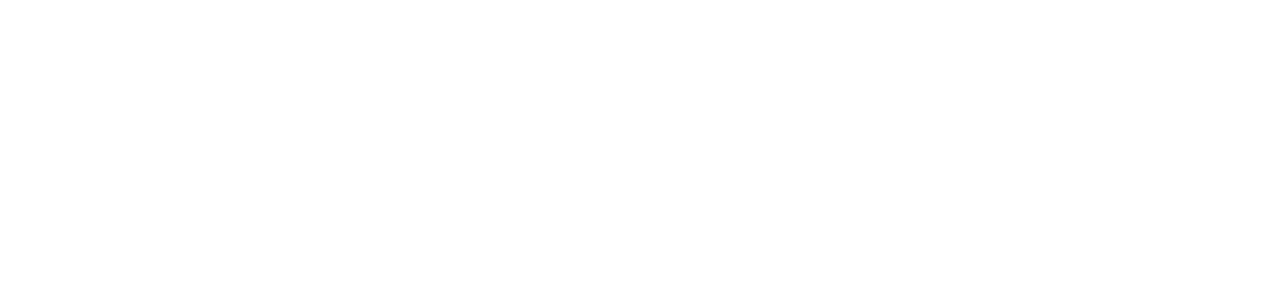
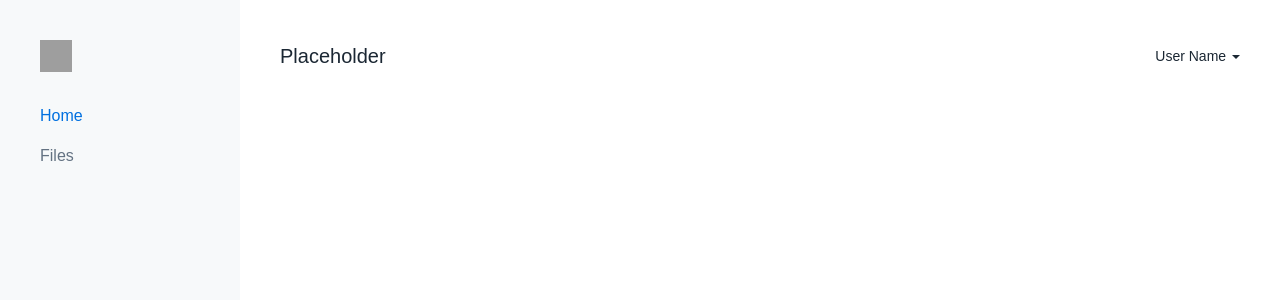
Before and after one commit to asbharadiya/dropbox_client, a React (Create React App) app: page /home in a window 1280 px wide. Shown: the top 300 px of the page. Built offline with nearby package versions, Linux system fonts and the light colour scheme; grey boxes are pictures that could not be loaded.

Commit message:
homepage UI (in progress)
landing page UI complete, home page UI with layout components

```diff
--- a/package.json
+++ b/package.json
@@ -4,6 +4,7 @@
   "private": true,
   "dependencies": {
     "react": "^16.0.0",
+    "react-bootstrap": "^0.31.3",
     "react-dom": "^16.0.0",
     "react-redux": "^5.0.6",
     "react-router-dom": "^4.2.2",
--- a/public/index.html
+++ b/public/index.html
@@ -20,7 +20,7 @@
       work correctly both with client-side routing and a non-root public URL.
       Learn how to configure a non-root public URL by running `npm run build`.
     -->
-    <title>React App</title>
+    <title>Dropbox</title>
   </head>
   <body>
     <noscript>
--- a/src/App.css
+++ b/src/App.css
@@ -1,4 +1,44 @@
-/*** LANDING PAGE ***/
+/*GLOBAL*/
+
+html {
+  overflow-y: scroll;
+}
+
+body {
+  font-size: 13px;
+  background-color: #fff;
+  min-height: 100%;
+  margin: 0;
+  padding: 0;
+  color: #3d464d;
+}
+
+a {
+  color: #2895F1;
+  cursor: pointer;
+}
+
+a:hover {
+  color: #2895F1;
+}
+
+.btn-dropbox {
+  background-color: #007ee5;
+  background-image: -webkit-gradient(linear, left top, left bottom, from(#168add), to(#007ee5));
+  background-image: linear-gradient(#168add, #007ee5);
+  border: 1px solid #0c6ebe;
+  color: white;
+  font-size: 13px;
+  font-weight: 600;
+  padding: 6px 16px;
+}
+
+.btn-dropbox:hover {
+  background: -webkit-gradient(linear, left top, left bottom, from(#168eef), to(#007ee5));
+  background: linear-gradient(#168eef, #007ee5);
+}
+
+/*LANDING PAGE*/
 
 .landing-page header {
   top: 0;
@@ -48,7 +88,11 @@
 .landing-page .page-content {
   text-align: center;
   min-height: 425px;
-  margin-top: 126px;
+  padding-bottom: 50px;
+}
+
+.landing-page .page-content .page-inner-content {
+  padding-top: 126px;
 }
 
 .landing-page .page-content .landing-img-container {
@@ -61,6 +105,7 @@
   height: 300px;
   margin-top: 80px;
   margin-right: 100px;
+  margin-bottom: 80px;
 }
 
 .landing-page .page-content .form-container {
@@ -84,7 +129,6 @@
 }
 
 .landing-page .page-content .form-container .signin-form .form-header .subscript {
-  font-size: 13px;
   text-align: right;
   margin: 0px;
 }
@@ -96,3 +140,180 @@
 .landing-page .page-content .form-container .signin-form .form-body .form-group {
   margin-bottom: 30px;
 }
+
+.landing-page .page-content .form-container .signin-form .form-body .form-group.btn-container {
+  margin-bottom: 0px;
+  text-align: right;
+}
+
+.landing-page .page-content .form-container .signup-form {
+
+}
+
+.landing-page .page-content .form-container .signup-form .form-header {
+  margin-bottom: 30px;
+}
+
+.landing-page .page-content .form-container .signup-form .form-header .title {
+  font-size: 18px;
+  margin: 0px;
+  text-align: left;
+}
+
+.landing-page .page-content .form-container .signup-form .form-header .subscript {
+  text-align: right;
+  margin: 0px;
+}
+
+.landing-page .page-content .form-container .signup-form .form-body {
+
+}
+
+.landing-page .page-content .form-container .signup-form .form-body .form-group {
+  margin-bottom: 30px;
+}
+
+.landing-page .page-content .form-container .signup-form .form-body .form-group.btn-container {
+  margin-bottom: 0px;
+  text-align: right;
+}
+
+/*DASHBOARD*/
+.dashboard-page {
+
+}
+
+.dashboard-page .sidebar-panel {
+  width: 240px;
+  position: fixed;
+  top: 0px;
+  left: 0px;
+  height: 100vh;
+  background: #F7F9FA;
+}
+
+.dashboard-page .sidebar-panel .sidebar-panel-container {
+  position: absolute;
+  top: 0;
+  bottom: 0px;
+  padding: 40px 40px 0 40px;
+  width: 100%;
+}
+
+.dashboard-page .sidebar-panel .sidebar-panel-container .logo-container {
+  margin-bottom: 24px;
+}
+
+.dashboard-page .sidebar-panel .sidebar-panel-container .logo-container .logo-icon {
+  width: 32px;
+  height: 32px;
+}
+
+.dashboard-page .sidebar-panel .sidebar-panel-container .nav-container {
+
+}
+
+.dashboard-page .sidebar-panel .sidebar-panel-container .nav-container ul {
+  list-style: none;
+  padding: 0px;
+  margin: 0px;
+}
+
+.dashboard-page .sidebar-panel .sidebar-panel-container .nav-container ul li {
+  height: 40px;
+  padding: 12px 0px;
+}
+
+.dashboard-page .sidebar-panel .sidebar-panel-container .nav-container ul li a {
+  font-size: 16px;
+  line-height: 16px;
+  text-decoration: none;
+  color: #637282;
+}
+
+.dashboard-page .sidebar-panel .sidebar-panel-container .nav-container ul li a:hover {
+  opacity: .8;
+}
+
+.dashboard-page .sidebar-panel .sidebar-panel-container .nav-container ul li a.active {
+  color: #0070E0;
+}
+
+.dashboard-page .page-content {
+  min-height: 425px;
+  padding-left: 240px;
+}
+
+.dashboard-page .page-content header {
+  position: fixed;
+  left: 240px;
+  right: 0px;
+  background: #fff;
+  padding: 40px 40px 0 40px;
+  height: 96px;
+}
+
+.dashboard-page .page-content header .page-title-container {
+  float: left;
+}
+
+.dashboard-page .page-content header .page-title-container h1 {
+  font-size: 20px;
+  line-height: 32px;
+  padding: 0;
+  margin: 0;
+  color: #1B2733;
+}
+
+.dashboard-page .page-content header .topnav-container {
+  float: right;
+}
+
+.dashboard-page .page-content header .topnav-container .nav {
+  height: 32px;
+  margin: 0px;
+  padding: 0px;
+  list-style: none;
+  line-height: 32px;
+}
+
+.dashboard-page .page-content header .topnav-container .nav .dropdown .dropdown-toggle {
+  color: #1B2733;
+  font-size: 14px;
+  text-decoration: none;
+  padding: 0px;
+}
+
+.dashboard-page .page-content header .topnav-container .nav .dropdown .dropdown-toggle:focus, .dashboard-page .page-content header .topnav-container ul .dropdown .dropdown-toggle:hover {
+  background: none;
+}
+
+.dashboard-page .page-content header .topnav-container .nav .dropdown.open .dropdown-toggle {
+  background: none;
+}
+
+.dashboard-page .page-content header .topnav-container .nav .dropdown.open .dropdown-menu {
+  right: 0px;
+  left: auto;
+  padding: 0px;
+  display: inline-block;
+  box-sizing: inherit;
+  font-size: 14px;
+  line-height: 24px;
+  font-weight: 400;
+  min-width: 160px;
+  background-color: #FFF;
+  box-shadow: 0 0 0 1px rgba(99, 114, 130, 0.16), 0 8px 16px rgba(27, 39, 51, 0.08);
+  border-radius: 4px;
+  outline: none;
+  border: 0px;
+}
+
+.dashboard-page .page-content header .topnav-container .nav .dropdown.open .dropdown-menu li:focus {
+  outline: none;
+}
+
+.dashboard-page .page-content header .topnav-container .nav .dropdown.open .dropdown-menu li a {
+  padding: 9px 16px;
+  outline: none;
+}
--- a/src/App.js
+++ b/src/App.js
@@ -1,6 +1,7 @@
 import React, { Component } from 'react';
 import { Route, BrowserRouter, Switch, Redirect } from 'react-router-dom';
 import './App.css';
+import './Responsive.css';
 import Landing from './components/landing/landing';
 import Dashboard from './components/dashboard/dashboard';
 import Home from './components/dashboard/home';
--- /dev/null
+++ b/src/Responsive.css
@@ -0,0 +1,40 @@
+@media screen and (max-width: 767px) {
+
+}
+
+@media screen and (min-width: 768px) and (max-width: 991px) {
+
+}
+
+@media screen and (max-width: 991px) {
+	/*LANDING PAGE*/
+	.landing-page .page-content .landing-img-container img {
+    	width: 250px;
+    	height: 250px;
+  	}
+  	.landing-page .page-content .form-container {
+    	width: 300px;
+  	}
+  	/*DASHBOARD*/
+  	.dashboard-page .sidebar-panel {
+  		width: 200px;
+  	}
+  	.dashboard-page .page-content {
+  		padding-left: 200px;
+  	}
+  	.dashboard-page .page-content header {
+  		left: 200px;
+  	}
+}
+
+@media screen and (min-width: 992px) and (max-width: 1199px) {
+
+}
+
+@media screen and (max-width: 1199px) {
+
+}
+
+@media screen and (min-width: 1200px) {
+
+}
--- a/src/components/dashboard/dashboard.js
+++ b/src/components/dashboard/dashboard.js
@@ -6,10 +6,10 @@
   	render() {
     	return (
       		<div className="dashboard-page">
-      			<Header/>
       			<Sidebar/>
       			<div className="page-content">
-      				{this.props.children}
+      				<Header/>
+              {this.props.children}
       			</div>
       		</div>
     	);
--- a/src/components/dashboard/header.js
+++ b/src/components/dashboard/header.js
@@ -1,11 +1,33 @@
 import React, { Component } from 'react';
+import { NavLink } from 'react-router-dom';
+import { Nav, NavDropdown, MenuItem } from 'react-bootstrap';
 
 class Header extends Component {
+
+	constructor(props) {
+        super(props);
+        this.handleLink = this.handleLink.bind(this);
+    }
+
+    handleLink(path) {
+        //this.props.history.push(path);
+    }
+
   	render() {
     	return (
-      		<div>
-
-      		</div>
+      		<header>
+      			<div className="page-title-container">
+      				<h1>Placeholder</h1>
+      			</div>
+      			<div className="topnav-container">
+	      			<Nav>
+				        <NavDropdown eventKey={1} title="User Name">
+					        <MenuItem eventKey={1.1} onClick={()=>this.handleLink("settings")}>Settings</MenuItem>
+					        <MenuItem eventKey={1.2}>Logout</MenuItem>
+				        </NavDropdown>
+				    </Nav>
+      			</div>
+      		</header>
     	);
   	}
 }
--- a/src/components/dashboard/sidebar.js
+++ b/src/components/dashboard/sidebar.js
@@ -1,10 +1,31 @@
 import React, { Component } from 'react';
+import { NavLink } from 'react-router-dom';
 
 class Sidebar extends Component {
   	render() {
     	return (
-      		<div>
-
+      		<div className="sidebar-panel">
+      			<div className="sidebar-panel-container">
+      				<div className="logo-container">
+      					<NavLink to="/home">
+			              	<img src="/assets/images/logo_icon.svg" alt="logo_icon" className="logo-icon"/>
+			            </NavLink>
+      				</div>
+      				<div className="nav-container">
+      					<ul>
+      						<li>
+      							<NavLink to="/home">
+      								Home
+      							</NavLink>
+      						</li>
+      						<li>
+      							<NavLink to="/files">
+      								Files
+      							</NavLink>
+      						</li>
+      					</ul>
+      				</div>
+      			</div>
       		</div>
     	);
   	}
--- a/src/components/landing/landing.js
+++ b/src/components/landing/landing.js
@@ -32,7 +32,8 @@
           </div>
         </header>
         <div className="page-content">
-          <div className="landing-img-container">
+          <div className="page-inner-content">
+            <div className="landing-img-container hidden-xs">
               <img src="/assets/images/landing.png" alt="landing"/>
             </div>
             <div className="form-container">
@@ -46,6 +47,7 @@
             </div>
           </div>
         </div>
+      </div>
     );
   }
 }
--- a/src/components/landing/signin.js
+++ b/src/components/landing/signin.js
@@ -7,7 +7,7 @@
         		<div className="form-header">
         			<p className="title">Sign in</p>
         			<p className="subscript">
-        				or create an account
+        				or <a onClick={this.props.onSignupClick}>create an account</a>
         			</p>
         		</div>
         		<div className="form-body">
@@ -17,7 +17,7 @@
 	        		<div className="form-group">
 	        			<input type="password" className="form-control" placeholder="Password"/>
 	        		</div>
-	        		<div className="form-group text-right">
+	        		<div className="form-group btn-container">
 	        			<button className="btn btn-primary btn-dropbox">Sign in</button>
 	        		</div>
         		</div>
```
Also changed, not shown: src/components/landing/signup.js (+24 -2 lines), 1 other file (tests, documents, lock files or other folders). Lines whose indentation alone changed are shown as unchanged.
